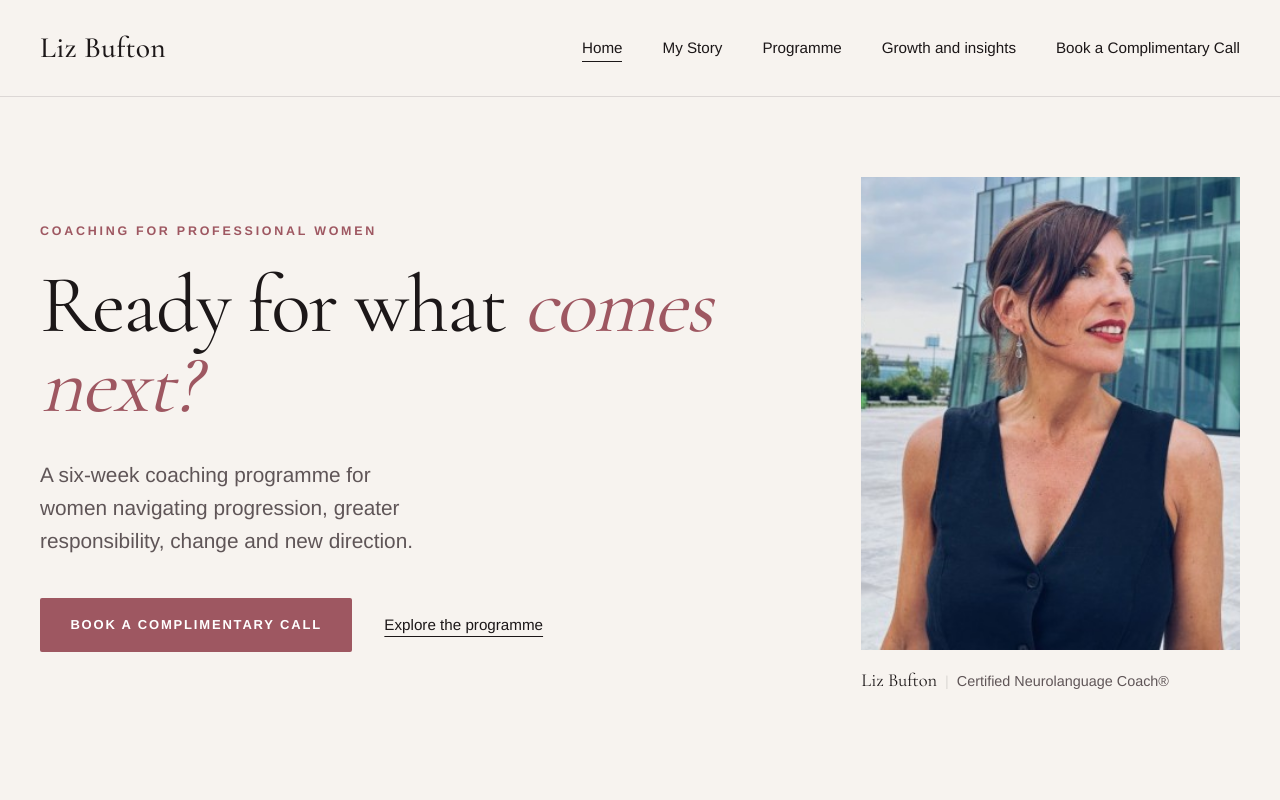
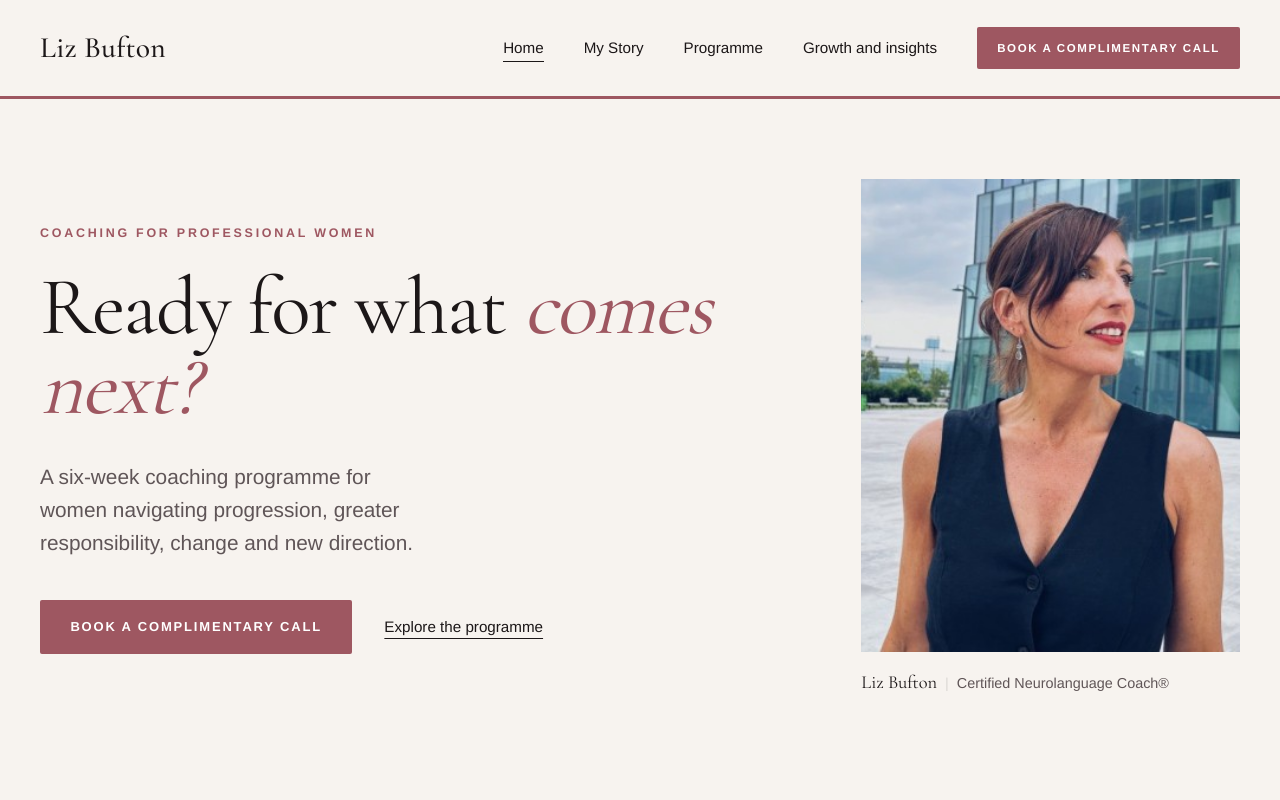
Before and after one commit to Lucazz489/liz_bufton_sito, a Next.js app: page / in a window 1280 px wide. Shown: the top 800 px of the page. Built offline with nearby package versions, Linux system fonts and the light colour scheme.

Commit message:
Navbar: ivory with rose rule and booking button
Co-Authored-By: Claude Opus 5.5 <noreply@anthropic.com>
Claude-Session: https://claude.ai/code/session_016ACK7Y5bdcodTWVWkUCW9V

```diff
--- a/components/Header.tsx
+++ b/components/Header.tsx
@@ -5,11 +5,9 @@ import { usePathname } from "next/navigation";
 import { useState } from "react";
 import { CTA, NAV, SITE } from "@/lib/site";
 
-// Voci del menu: testo in grassetto, nessun box, voce attiva sottolineata.
-// Da 1024px in su le voci sono sempre visibili (testo e spazi si adattano alla larghezza);
-// sotto i 1024px (tablet e telefoni) il menu si apre con il pulsante "Menu".
-const ITEMS = [...NAV, CTA];
-
+// Navbar avorio con un filo rosa in basso.
+// Voci del menu in testo semplice (voce attiva sottolineata); la prenotazione e' un pulsante.
+// Da 1024px in su le voci sono sempre visibili; sotto i 1024px si apre con il pulsante "Menu".
 export default function Header() {
   const pathname = usePathname();
   const [open, setOpen] = useState(false);
@@ -18,7 +16,7 @@ export default function Header() {
   const close = () => setOpen(false);
 
   return (
-    <header className="sticky top-0 z-50 border-b border-rule bg-head/95 pt-[env(safe-area-inset-top)] text-head-fg backdrop-blur">
+    <header className="sticky top-0 z-50 border-b-[3px] border-label bg-head/95 pt-[env(safe-area-inset-top)] text-head-fg backdrop-blur">
       <div className="mx-auto flex h-20 max-w-7xl items-center justify-between px-6 lg:h-24 lg:px-10">
         {/* TODO: sostituire con il logo quando e' pronto */}
         <Link href="/" onClick={close} className="leading-none">
@@ -36,9 +34,9 @@ export default function Header() {
 
         <nav
           id="main-nav"
-          className={`${open ? "flex" : "hidden"} absolute inset-x-0 top-20 flex-col items-start gap-1 bg-head px-6 pb-8 lg:static lg:flex lg:flex-row lg:items-center lg:gap-8 lg:bg-transparent lg:p-0 xl:gap-10`}
+          className={`${open ? "flex" : "hidden"} absolute inset-x-0 top-full flex-col items-start gap-1 border-b-[3px] border-label bg-head px-6 pb-8 lg:static lg:flex lg:flex-row lg:items-center lg:gap-8 lg:border-0 lg:bg-transparent lg:p-0 xl:gap-10`}
         >
-          {ITEMS.map((item) => (
+          {NAV.map((item) => (
             <Link
               key={item.href}
               href={item.href}
@@ -51,6 +49,14 @@ export default function Header() {
               {item.label}
             </Link>
           ))}
+          <Link
+            href={CTA.href}
+            onClick={close}
+            aria-current={isActive(CTA.href) ? "page" : undefined}
+            className="cta mt-4 !px-5 !py-3 !text-[0.72rem] whitespace-nowrap lg:mt-0"
+          >
+            {CTA.label}
+          </Link>
         </nav>
       </div>
     </header>
```
